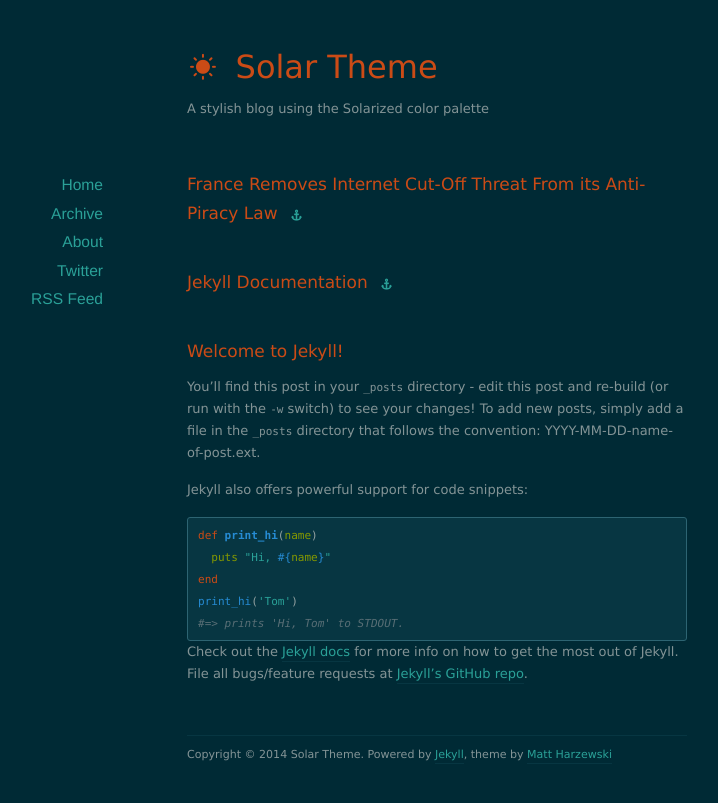
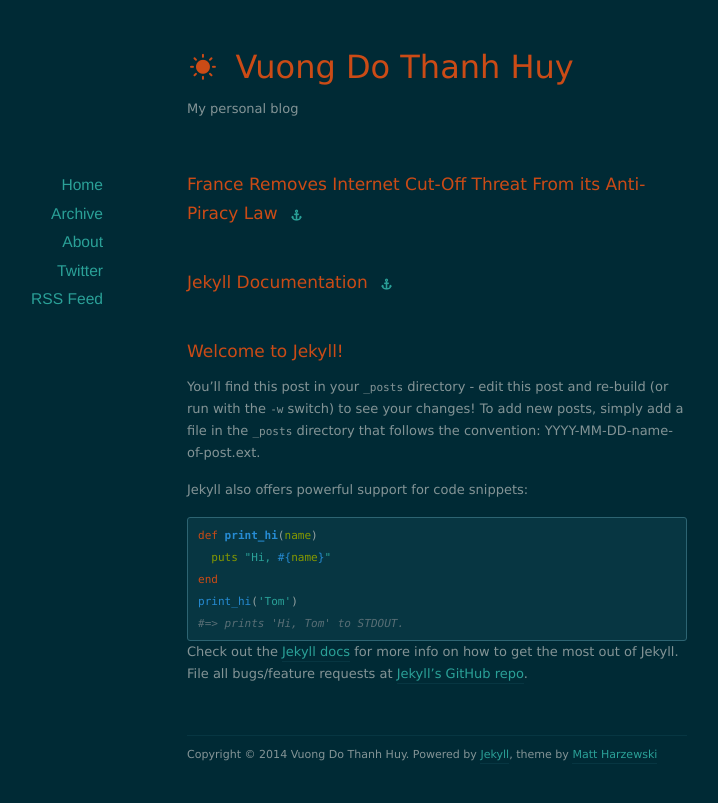
Before and after one commit to vuongdothanhhuy/vuongdothanhhuy.github.io, a Jekyll site: the page built from index.html, in a window 1280 px wide. Shown: the top 803 px of the page, without its empty margins (203-921 px from the left). Built offline with Jekyll 4.4.1, drawn with Linux system fonts in a browser that asks for light colours; nearby versions of some CDN libraries; the list of posts is cut into pages by our own code.

Commit message:
change some configs

```diff
--- /dev/null
+++ b/Gemfile
@@ -0,0 +1,2 @@
+source 'https://rubygems.org'
+gem 'github-pages'
--- a/_config.yml
+++ b/_config.yml
@@ -1,9 +1,9 @@
-name: Solar Theme
-url: http://example.org
-description: A stylish blog using the Solarized color palette
+name: Vuong Do Thanh Huy
+url: http://vuongdothanhhuy.github.io
+description: My personal blog
 
 permalink: /:year/:month/:day/:title/
 paginate: 10
-pygments: true
+highlighter: pygments
 
 exclude: ['README.md', 'Gemfile.lock', 'Gemfile', 'Rakefile']
--- a/_layouts/default.html
+++ b/_layouts/default.html
@@ -13,6 +13,7 @@
   <link href="/assets/css/style.css" rel="stylesheet" />
   <link href="/assets/css/colors-dark.css" rel="stylesheet" />
 
+  <link rel="alternate" type="application/rss+xml" title="{{ site.name }}'s Blog" href="{{ site.url }}/feed.xml">
 </head>
 
 <body>
--- a/feed.xml
+++ b/feed.xml
@@ -1,5 +1,5 @@
 ---
-layout: none
+layout: null
 ---
 <?xml version="1.0" encoding="UTF-8"?>
 <rss version="2.0" xmlns:atom="http://www.w3.org/2005/Atom">
--- a/index.html
+++ b/index.html
@@ -1,6 +1,6 @@
 ---
 layout: default
-title: Solar Theme
+title: My first index blog
 ---
 
 {% for post in paginator.posts %}
```
Also changed, not shown: Gemfile.lock (added).
